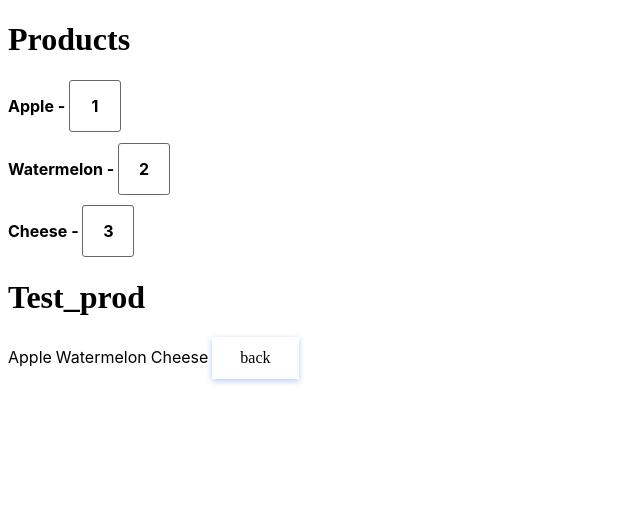
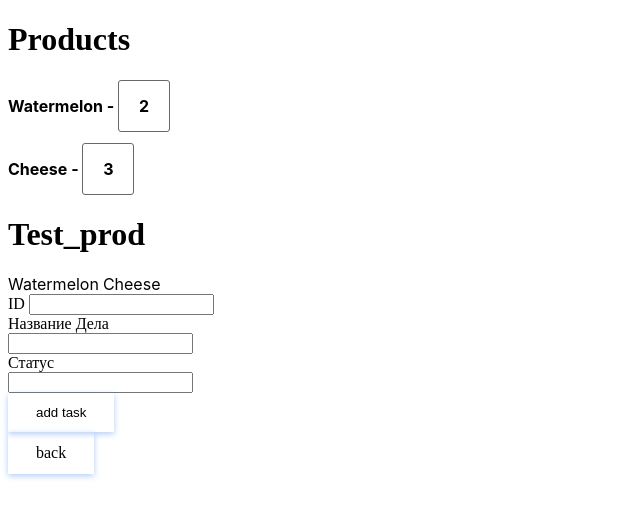
Before and after one commit to randomniht/all_homework, a Flask app: page /prod in a window 1280 px wide. Shown: the top 518 px of the page, without its empty margins (0-640 px from the left). Run offline with Flask 3, Linux system fonts and the light colour scheme.

Commit message:
enddddddd

```diff
--- a/py/55/app.py
+++ b/py/55/app.py
@@ -1,5 +1,5 @@
-from django.shortcuts import redirect
-from flask import Flask, render_template_string, render_template, redirect
+
+from flask import Flask, render_template_string, render_template, request, redirect
 
 app = Flask(__name__)
 
@@ -39,7 +39,7 @@
 @app.route('/prod/<int:country_index>')
 def single_country_pages(country_index):
     for item in todo:
-        if item['id'] == country_index + 1:
+        if item['id'] == country_index:
             return render_template('contry_detail.html', single_contry=item)
 
 @app.route('/prod/<int:country_index>/del')
@@ -51,4 +51,16 @@
     return redirect('/')
 
 
-app.run(debug=True, port=5009)
+@app.route('/countries/new', methods=['POST'])
+def countries_add():
+    todo_usr = {
+        'id':int(request.form['id']),
+
+        'name': request.form['name'],
+
+        'status': request.form['status']
+    }
+    todo.append(todo_usr)
+    return redirect('/prod')
+
+app.run(debug=True, port=5000)
--- a/py/55/templates/country.html
+++ b/py/55/templates/country.html
@@ -9,7 +9,7 @@
 <h1>Products</h1>
 
 {% for all in todo %}
-<h1 class="jst-text"> {{all.name}} - <a class="countries_id" href="/prod/{{all.id - 1}}"> {{all.id}}</a> </h1>
+<h1 class="jst-text"> {{all.name}} - <a class="countries_id" href="/prod/{{all.id}}"> {{all.id}}</a> </h1>
 
 {% endfor %}
 <h1>Test_prod</h1>
@@ -18,6 +18,19 @@
 <a class="jst-text" href="/prod/{{loop.index0}}"> {{all.name}}</a>
 
 {% endfor %}
+<form action="/countries/new" method="post">
+    <label>ID</label>
+    <input type="number" name="id"><br>
+    <label>Название Дела</label><br>
+            <input type="text" name="name"><br>
+            <label>Статус</label><br>
+            <input type="text" name="status"><br>
+    <button class="button" type="submit">add task</button>
+
+
+
+</form>
+
 
 <a href='/' class="button">back</a>
 
```
